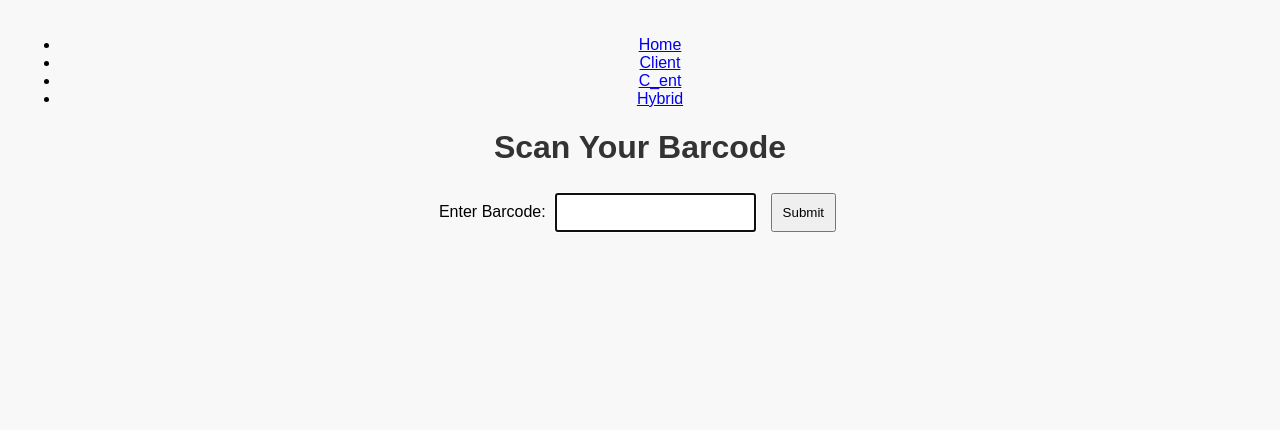
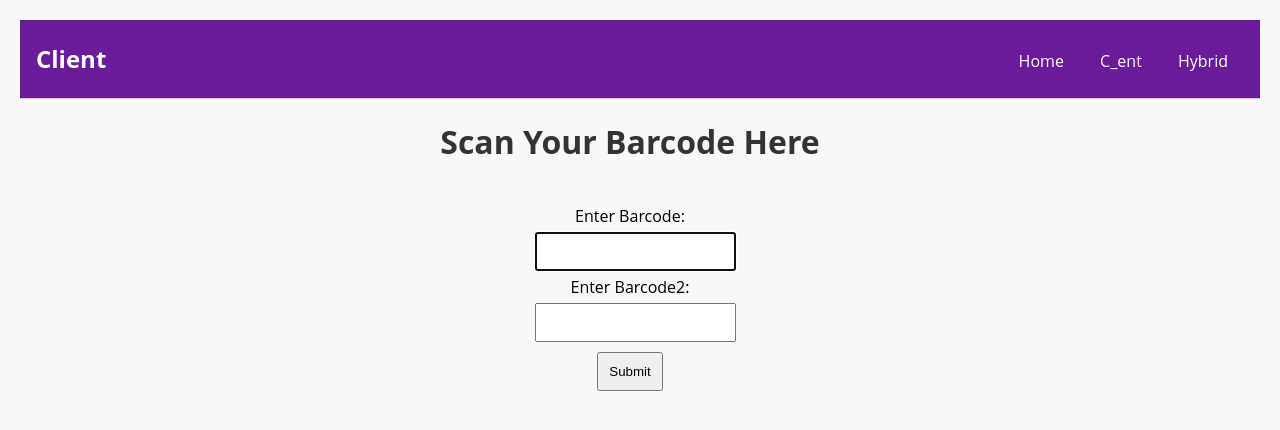
Before and after one commit to Voranuch/Intern_ui_html, a plain HTML site: page html_parts/client.html in a window 1280 px wide. Drawn offline with Linux system fonts and the light colour scheme; files that its build step writes are made by us from their sources.

Commit message:
changed footer, client, font

```diff
--- a/html_parts/client.html
+++ b/html_parts/client.html
@@ -3,28 +3,38 @@
 <head>
     <meta charset="UTF-8">
     <meta name="viewport" content="width=device-width, initial-scale=1.0">
-    <title>Scan Barcode here</title>
-    <link rel="stylesheet" href="/static/styles.css">
+    <title>ClientPage</title>
+    <link rel="stylesheet" href="styles.css">
 </head>
 <body>
-    <header>
-        <nav>
-            <ul>
-                <li><a href="/">Home</a></li>
-                <li><a href="client.html">Client</a></li>
+    <header class="site-header">
+        <div class="site-identity">
+            <h1 style="color: #ffffff;">Client</h1>
+        </div>
+        <nav class="site-navigation">
+                <ul class="nav">
+                    <li><a href="index.html">Home</a></li>
                     <li><a href="c_ent.html">C_ent</a></li>
                     <li><a href="hybrid.html">Hybrid</a></li>
                 </ul>
         </nav>
+
     </header>
 
-    <h1>Scan Your Barcode</h1>
+    <div class="scan-barcode-section">
+        <h1>Scan Your Barcode Here</h1>
+        <div class="scan-barcode-inner">
             <form method="POST" action="/submit">
                 <label for="barcode">Enter Barcode:</label>
-        <input type="text" id="barcode" name="barcode" autofocus required>
+                <input type="text" id="eiei_barcode" name="barcode" autofocus required>
+
+                <label for="barcode">Enter Barcode2:</label>
+                <input type="text" id="eiei2_barcode" name="barcode2" autofocus required>
+
                 <button type="submit">Submit</button>
             </form>
+        </div>
     <div id="result"></div>
-    <script src="/static/script.js"></script>
+    <script src="/css_js/scripts.js"></script>
 </body>
 </html>
--- a/html_parts/styles.css
+++ b/html_parts/styles.css
@@ -1,5 +1,5 @@
 body {
-    font-family: Arial, sans-serif;
+    font-family: "Open Sans", sans-serif;
     margin: 0;
     background-color: #f8f8f8;
     padding: 20px;
@@ -41,6 +41,56 @@ body {
     margin-bottom: 30px;
 }
 
+.header-content{
+    background-color: #6a1b9a;
+    color: white;
+    padding: 15px 0;
+    max-width: 1200px;
+    margin: 0 auto;
+    display: flex;
+    justify-content: space-between;
+    align-items: center;
+}
+
+.headers{
+    list-style: none;
+    display: flex;
+    margin-right: 20px;
+    color: white;
+    text-decoration: none;
+    font-weight: bold;
+    justify-content: space-between;
+}
+a {
+    text-decoration: none;
+    color: #ffffff;
+}
+a:hover {
+    color:#ffe100;
+}
+
+.site-header {
+    background-color: #6a1b9a;
+    border-bottom: 1px solid #ccc;
+    padding: 0.5em 1em;
+    display: flex;
+    justify-content: space-between;
+}
+.site-identity h1 {
+    font-size: 1.5em;
+    margin: 0.6em 0;
+    display: inline-block;
+}
+
+.site-navigation ul,
+.site-navigation li {
+    margin: 0;
+    padding: 0;
+}
+.site-navigation li {
+    display: inline-block;
+    margin: 1.4em 1em 1em 1em;
+}
 
 .features {
     display: flex;
```
Also changed, not shown: html_parts/index.html (+2 -3 lines). Lines whose indentation alone changed are shown as unchanged.
